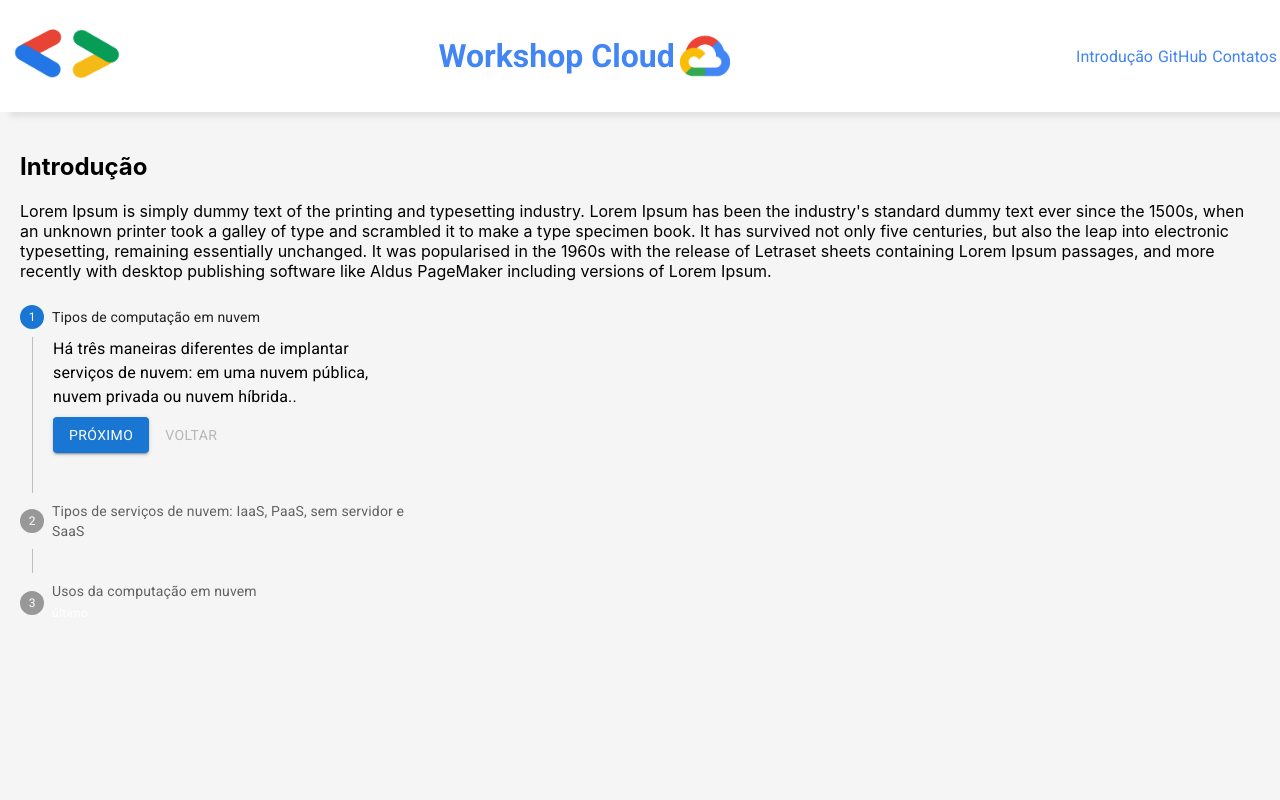
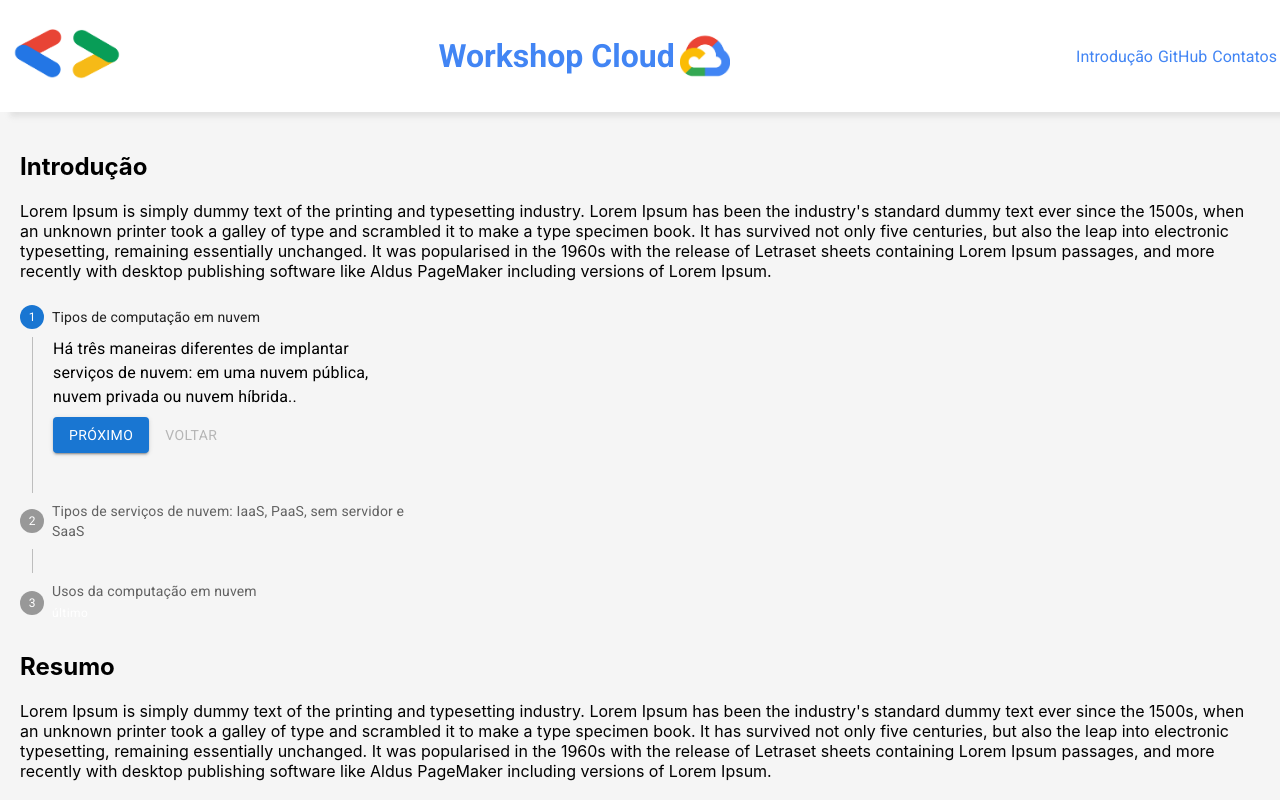
Before and after one commit to NOBarbosa/workshop-cloud, a React (Create React App) app: page / in a window 1280 px wide. Shown: the top 800 px of the page. Built offline with nearby package versions, Linux system fonts and the light colour scheme.

Commit message:
avaliando rascunho na página

```diff
--- a/src/components/Main/index.js
+++ b/src/components/Main/index.js
@@ -93,6 +93,12 @@
             </Button>
         )}
       </Box>
+      <div>
+        <h2>Resumo</h2>
+        <p>
+        Lorem Ipsum is simply dummy text of the printing and typesetting industry. Lorem Ipsum has been the industry's standard dummy text ever since the 1500s, when an unknown printer took a galley of type and scrambled it to make a type specimen book. It has survived not only five centuries, but also the leap into electronic typesetting, remaining essentially unchanged. It was popularised in the 1960s with the release of Letraset sheets containing Lorem Ipsum passages, and more recently with desktop publishing software like Aldus PageMaker including versions of Lorem Ipsum.
+        </p>
+      </div>
      </main>
     )
 }
```
